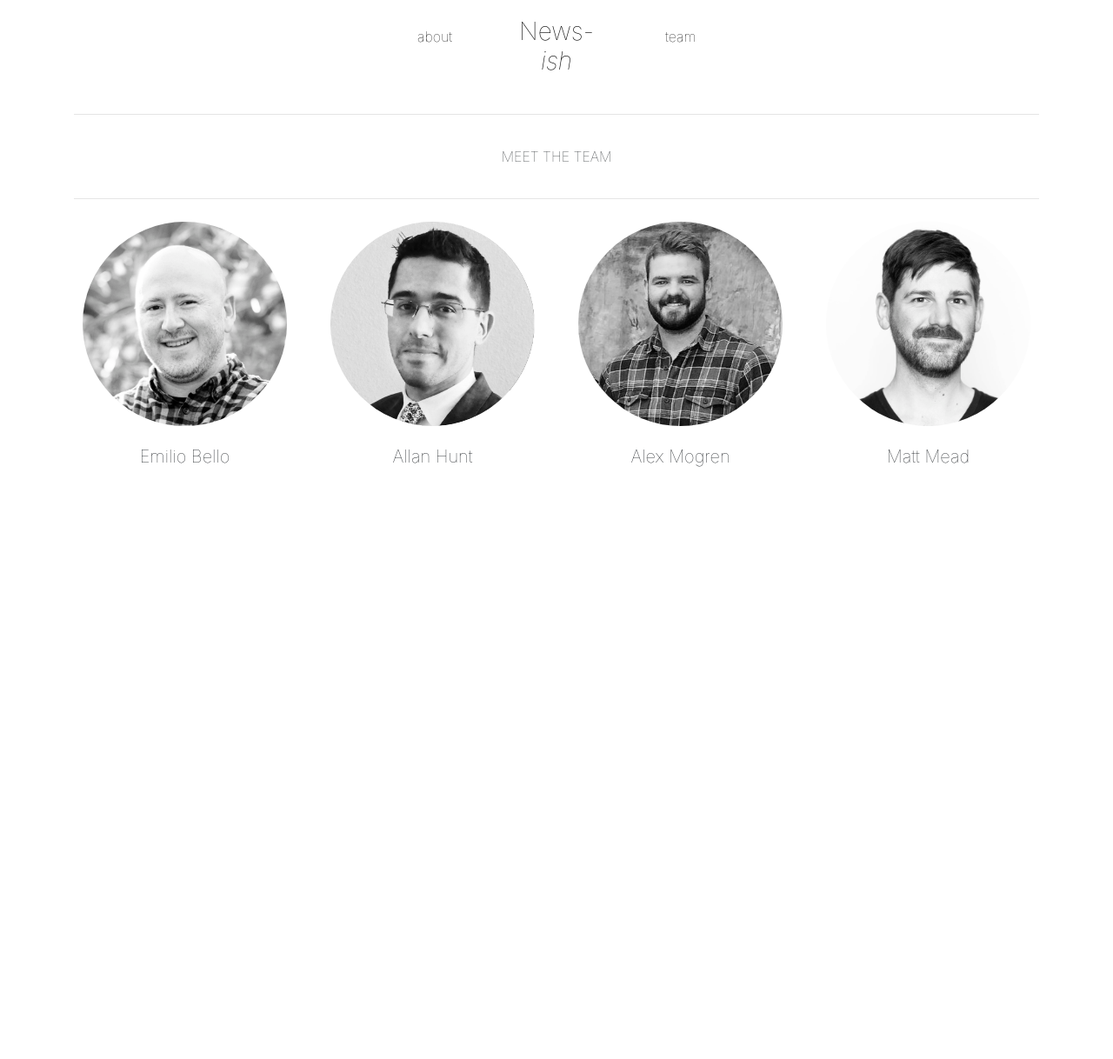
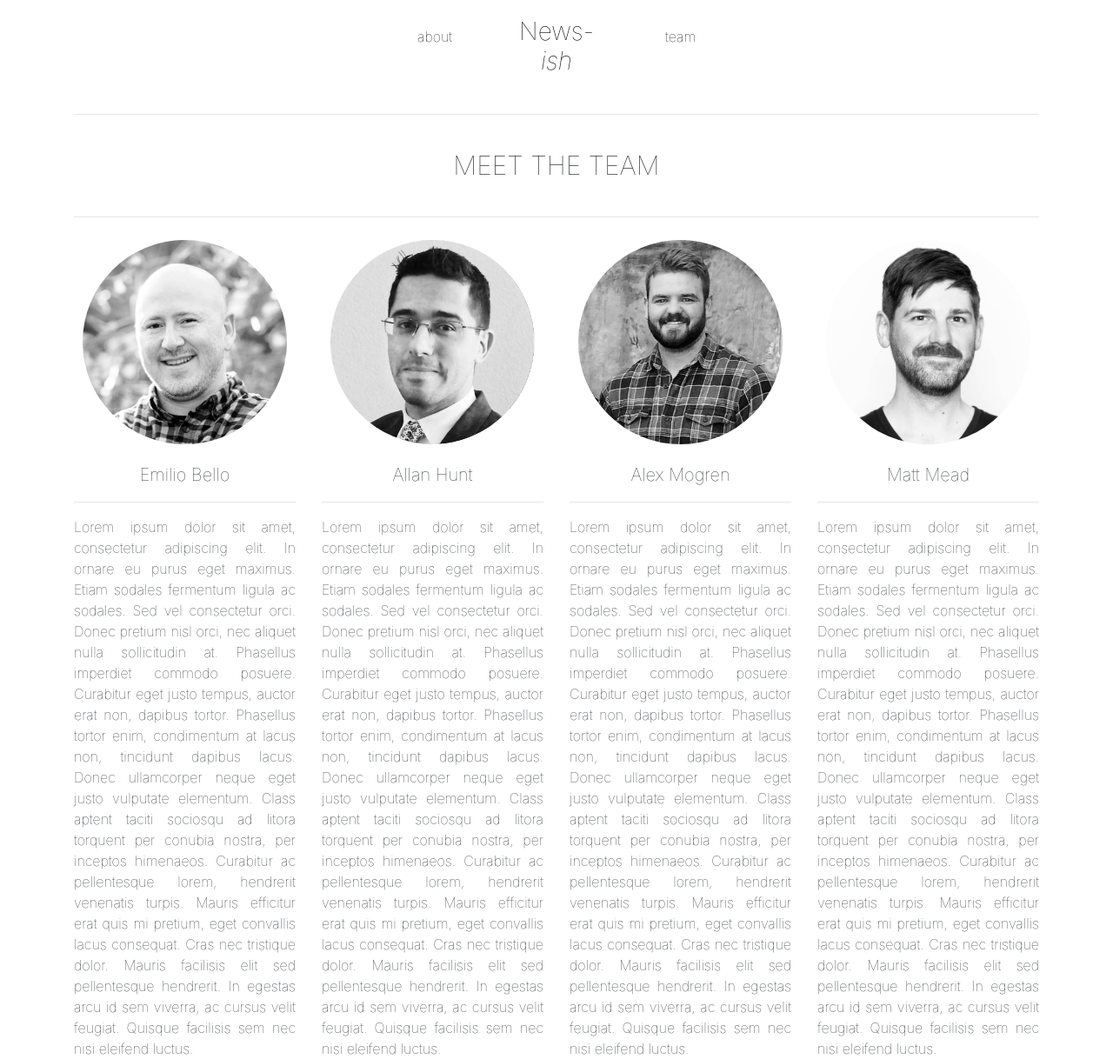
Before and after one commit to emilbello/newsish, a Flask app: page /team.html in a window 1280 px wide. Shown: the whole page at 87% size. Before the commit the page ends 537 px from the top, so only its background shows below. Run offline with Flask 2, Linux system fonts and the light colour scheme; some libraries are stand-ins or nearby versions.

Commit message:
Updated Team page, style.css, index.html

```diff
--- a/static/css/style.css
+++ b/static/css/style.css
@@ -38,6 +38,11 @@
     padding: 10px;
 }
 
+.bio-body {
+    text-align: justify;
+    font-weight: lighter;
+}
+
 
 /* Hyperlink Style */
 
--- a/templates/index.html
+++ b/templates/index.html
@@ -37,6 +37,7 @@
         </div>
         <div class="col-6">
             <h1 class="header-row">IS YOUR NEWS RELIABLE?</h1>
+            <hr>
             <h2>THIS IS WHERE WE COULD PUT THE USER INPUT BOX WITH A BUTTON THAT SAYS "CHECK" OR SOMETHING?</h2>
         </div>
         <div class="col-3">
--- a/templates/team.html
+++ b/templates/team.html
@@ -31,7 +31,7 @@
 <div class="container">
     <div class="row">
         <div class="col-12">
-            <p class="header-row bio">MEET THE TEAM</p>
+            <p class="header-row" style="font-size: 30px;">MEET THE TEAM</p>
             <hr>
         </div>
     </div>
@@ -40,25 +40,29 @@
         <div class="col-3">
             <img class="rounded-circle" src="../static/assets/EmilioBello1x1.jpg">
             <div class="bio-name">Emilio Bello</div>
-            <div class="bio-body"></div>
+            <hr>
+            <div class="bio-body">Lorem ipsum dolor sit amet, consectetur adipiscing elit. In ornare eu purus eget maximus. Etiam sodales fermentum ligula ac sodales. Sed vel consectetur orci. Donec pretium nisl orci, nec aliquet nulla sollicitudin at. Phasellus imperdiet commodo posuere. Curabitur eget justo tempus, auctor erat non, dapibus tortor. Phasellus tortor enim, condimentum at lacus non, tincidunt dapibus lacus. Donec ullamcorper neque eget justo vulputate elementum. Class aptent taciti sociosqu ad litora torquent per conubia nostra, per inceptos himenaeos. Curabitur ac pellentesque lorem, hendrerit venenatis turpis. Mauris efficitur erat quis mi pretium, eget convallis lacus consequat. Cras nec tristique dolor. Mauris facilisis elit sed pellentesque hendrerit. In egestas arcu id sem viverra, ac cursus velit feugiat. Quisque facilisis sem nec nisi eleifend luctus.</div>
         </div>
 
         <div class="col-3">
             <img class="rounded-circle" src="../static/assets/allanhunt1x1.jpg">
             <div class="bio-name">Allan Hunt</div>
-            <div class="bio-body"></div>
+            <hr>
+            <div class="bio-body">Lorem ipsum dolor sit amet, consectetur adipiscing elit. In ornare eu purus eget maximus. Etiam sodales fermentum ligula ac sodales. Sed vel consectetur orci. Donec pretium nisl orci, nec aliquet nulla sollicitudin at. Phasellus imperdiet commodo posuere. Curabitur eget justo tempus, auctor erat non, dapibus tortor. Phasellus tortor enim, condimentum at lacus non, tincidunt dapibus lacus. Donec ullamcorper neque eget justo vulputate elementum. Class aptent taciti sociosqu ad litora torquent per conubia nostra, per inceptos himenaeos. Curabitur ac pellentesque lorem, hendrerit venenatis turpis. Mauris efficitur erat quis mi pretium, eget convallis lacus consequat. Cras nec tristique dolor. Mauris facilisis elit sed pellentesque hendrerit. In egestas arcu id sem viverra, ac cursus velit feugiat. Quisque facilisis sem nec nisi eleifend luctus.</div>
         </div>
 
         <div class="col-3">
             <img class="rounded-circle" src="../static/assets/alexmogren1x1.jpg">
             <div class="bio-name">Alex Mogren</div>
-            <div class="bio-body"></div>
+            <hr>
+            <div class="bio-body">Lorem ipsum dolor sit amet, consectetur adipiscing elit. In ornare eu purus eget maximus. Etiam sodales fermentum ligula ac sodales. Sed vel consectetur orci. Donec pretium nisl orci, nec aliquet nulla sollicitudin at. Phasellus imperdiet commodo posuere. Curabitur eget justo tempus, auctor erat non, dapibus tortor. Phasellus tortor enim, condimentum at lacus non, tincidunt dapibus lacus. Donec ullamcorper neque eget justo vulputate elementum. Class aptent taciti sociosqu ad litora torquent per conubia nostra, per inceptos himenaeos. Curabitur ac pellentesque lorem, hendrerit venenatis turpis. Mauris efficitur erat quis mi pretium, eget convallis lacus consequat. Cras nec tristique dolor. Mauris facilisis elit sed pellentesque hendrerit. In egestas arcu id sem viverra, ac cursus velit feugiat. Quisque facilisis sem nec nisi eleifend luctus.</div>
         </div>
 
         <div class="col-3">
             <img class="rounded-circle" src="../static/assets/mattmead1x1.jpg">
             <div class="bio-name">Matt Mead</div>
-            <div class="bio-body"></div>
+            <hr>
+            <div class="bio-body">Lorem ipsum dolor sit amet, consectetur adipiscing elit. In ornare eu purus eget maximus. Etiam sodales fermentum ligula ac sodales. Sed vel consectetur orci. Donec pretium nisl orci, nec aliquet nulla sollicitudin at. Phasellus imperdiet commodo posuere. Curabitur eget justo tempus, auctor erat non, dapibus tortor. Phasellus tortor enim, condimentum at lacus non, tincidunt dapibus lacus. Donec ullamcorper neque eget justo vulputate elementum. Class aptent taciti sociosqu ad litora torquent per conubia nostra, per inceptos himenaeos. Curabitur ac pellentesque lorem, hendrerit venenatis turpis. Mauris efficitur erat quis mi pretium, eget convallis lacus consequat. Cras nec tristique dolor. Mauris facilisis elit sed pellentesque hendrerit. In egestas arcu id sem viverra, ac cursus velit feugiat. Quisque facilisis sem nec nisi eleifend luctus.</div>
         </div>
     </div>
 
```
